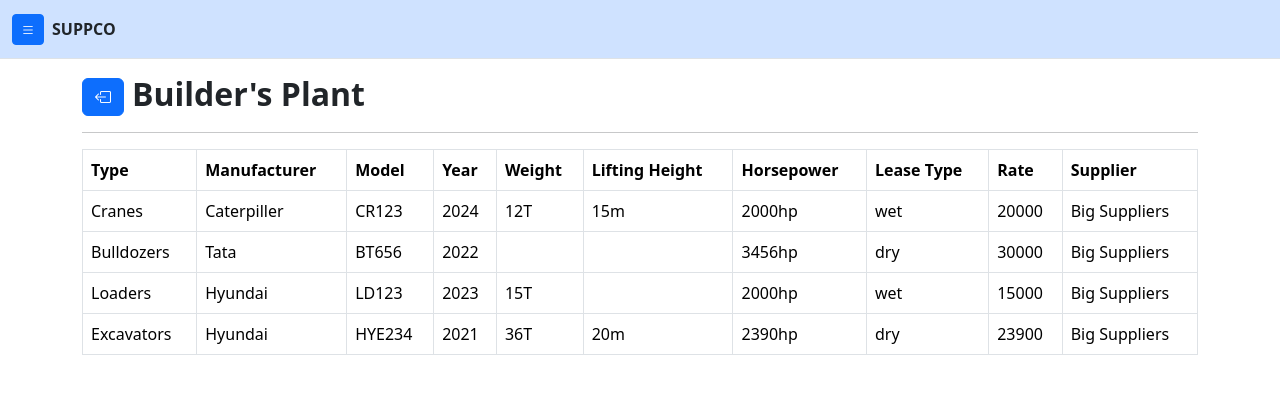
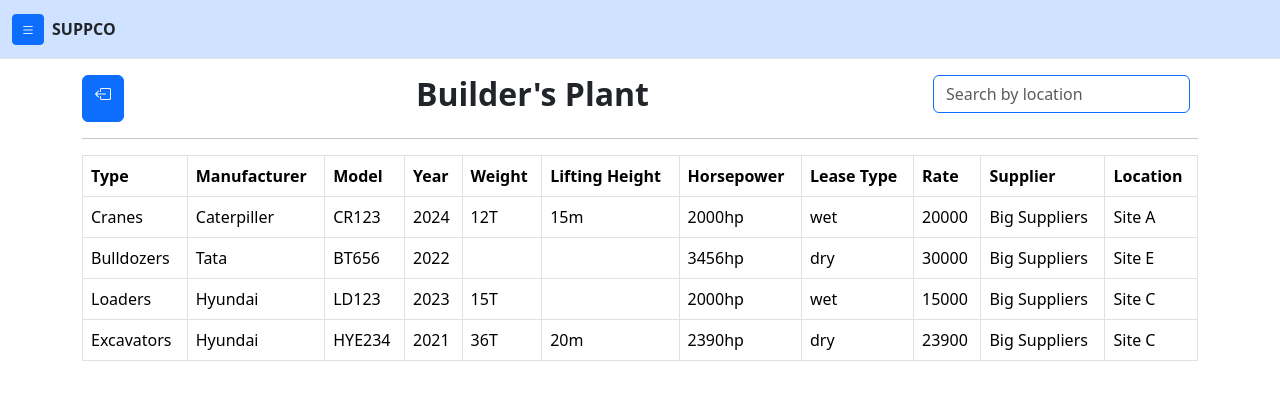
Before and after one commit to dalienst/suppco-contractor, a React (Create React App) app: page /builders-plant in a window 1280 px wide. Shown: the top 400 px of the page. Built offline with nearby package versions, Linux system fonts and the light colour scheme.

Commit message:
add search query

```diff
--- a/src/data/inventory/buidersPlant.jsx
+++ b/src/data/inventory/buidersPlant.jsx
@@ -16,6 +16,7 @@ const buildersPlant = [
       email: "bigsuppliers@me.com",
       phone: "+1 123 456 7890",
     },
+    location: "Site A",
   },
   {
     id: 2,
@@ -34,6 +35,7 @@ const buildersPlant = [
       email: "bigsuppliers@me.com",
       phone: "+1 123 456 7890",
     },
+    location: "Site E",
   },
   {
     id: 3,
@@ -52,6 +54,7 @@ const buildersPlant = [
       email: "bigsuppliers@me.com",
       phone: "+1 123 456 7890",
     },
+    location: "Site C",
   },
   {
     id: 4,
@@ -70,6 +73,7 @@ const buildersPlant = [
       email: "bigsuppliers@me.com",
       phone: "+1 123 456 7890",
     },
+    location: "Site C",
   },
 ];
 
--- a/src/pages/BuildersPlant.jsx
+++ b/src/pages/BuildersPlant.jsx
@@ -1,24 +1,43 @@
-import React from "react";
+import React, { useState } from "react";
 import { publicLinks } from "../constants/links";
 import { Link } from "react-router-dom";
 import { buildersPlant } from "../data/inventory/buidersPlant";
 
 function BuildersPlant() {
+  const [searchQuery, setSearchQuery] = useState("");
+
+  // Filter function to filter items based on location
+  const filteredItems = buildersPlant.filter((item) =>
+    item.location.toLowerCase().includes(searchQuery.toLowerCase())
+  );
+
   return (
     <>
       <div className="container">
+        <section>
+          <div className="d-flex align-content-center justify-content-between mb-3">
+            <Link className="btn btn-primary me-2" to={publicLinks?.Inventory}>
+              <i className="bi bi-box-arrow-left"></i>
+            </Link>
+
+            <h2 className="fw-bold ">Builder's Plant</h2>
+
+            <div className="d-flex align-content-center justify-content-between">
+              <div>
+                <form role="search" className="d-flex">
+                  <input
+                    type="search"
+                    className="form-control border-primary me-2"
+                    value={searchQuery}
+                    onChange={(e) => setSearchQuery(e.target.value)}
+                    placeholder="Search by location"
+                  />
+                </form>
+              </div>
+            </div>
+          </div>
+        </section>
         <div>
-          <h2 className="fw-bold ">
-            <span>
-              <Link
-                className="btn btn-primary me-2"
-                to={publicLinks?.Inventory}
-              >
-                <i className="bi bi-box-arrow-left"></i>
-              </Link>
-            </span>
-            Builder's Plant
-          </h2>
           <hr />
         </div>
 
@@ -37,10 +56,11 @@ function BuildersPlant() {
                   <th>Lease Type</th>
                   <th>Rate</th>
                   <th>Supplier</th>
+                  <th>Location</th>
                 </tr>
               </thead>
               <tbody>
-                {buildersPlant?.map((item) => (
+                {filteredItems?.map((item) => (
                   <>
                     <tr key={item.id}>
                       <td>{item.title}</td>
@@ -53,6 +73,7 @@ function BuildersPlant() {
                       <td>{item.leaseType}</td>
                       <td>{item.ratePerHour}</td>
                       <td>{item.supplier?.name}</td>
+                      <td>{item.location}</td>
                     </tr>
                   </>
                 ))}
```
